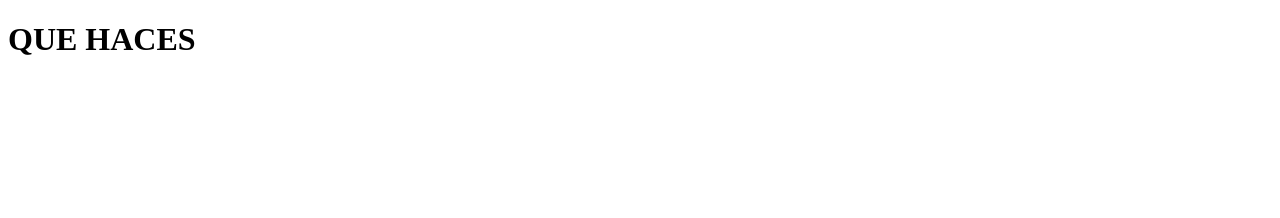
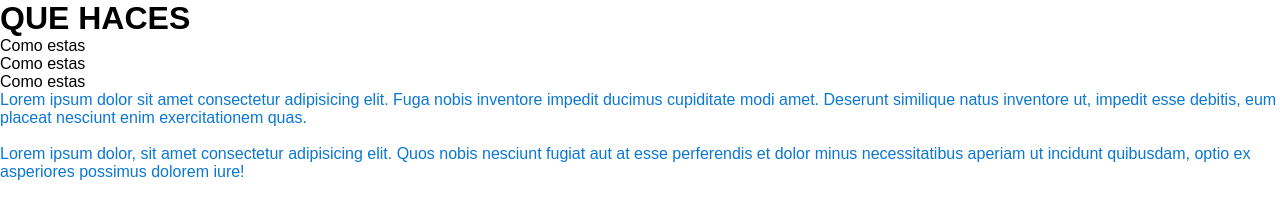
Before and after one commit to JuanMagallanes1901/tiendaclase, a plain HTML site: page index.html in a window 1280 px wide. Drawn offline with Linux system fonts and the light colour scheme; files that its build step writes are made by us from their sources.

Commit message:
contenido actualizado

```diff
--- a/css/estilos.css
+++ b/css/estilos.css
@@ -0,0 +1,10 @@
+p{
+    color: rgb(11, 119, 214)
+}
+
+*{
+    margin: 0;
+    padding: 0;
+    border: 0;
+    font-family: Arial, Helvetica, sans-serif;
+}
--- a/index.html
+++ b/index.html
@@ -5,13 +5,20 @@
     <meta http-equiv="X-UA-Compatible" content="IE=edge">
     <meta name="viewport" content="width=device-width, initial-scale=1.0">
     <title>HOLAAAA MUNDO CRUEL</title>
+    <link rel="stylesheet" href="estilos.css">
 </head>
 <body>
     <H1>QUE HACES</H1>
 
-    <ul></ul>
-    <ul></ul>
-    <ul></ul>
+    <ul>Como estas</ul>
+    <ul>Como estas</ul>
+    <ul>Como estas</ul>
+
+    <p>Lorem ipsum dolor sit amet consectetur adipisicing elit. Fuga nobis inventore impedit ducimus cupiditate modi amet. Deserunt similique natus inventore ut, impedit esse debitis, eum placeat nesciunt enim exercitationem quas.</p>
+    <br>
+    <p>Lorem ipsum dolor, sit amet consectetur adipisicing elit. Quos nobis nesciunt fugiat aut at esse perferendis et dolor minus necessitatibus aperiam ut incidunt quibusdam, optio ex asperiores possimus dolorem iure! </p>
+
+    <script src="./js/funciones.js"></script>
 
 </body>
 </html>
--- a/js/funciones.js
+++ b/js/funciones.js
@@ -0,0 +1,5 @@
+function saludar(){
+    console.log("hola que haces");
+}
+
+saludar();
```
Also changed, not shown: Comandos GIT.txt.
